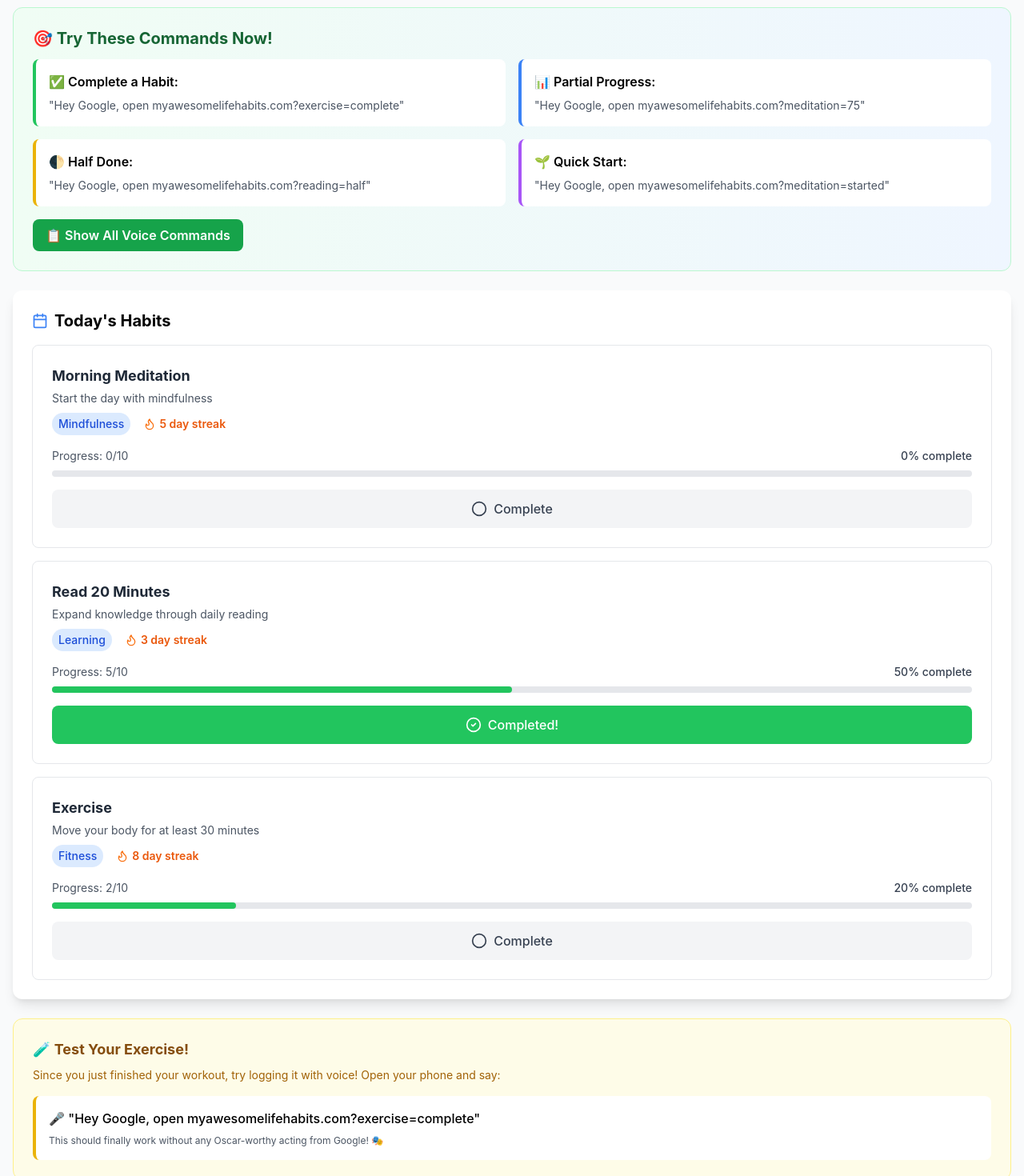
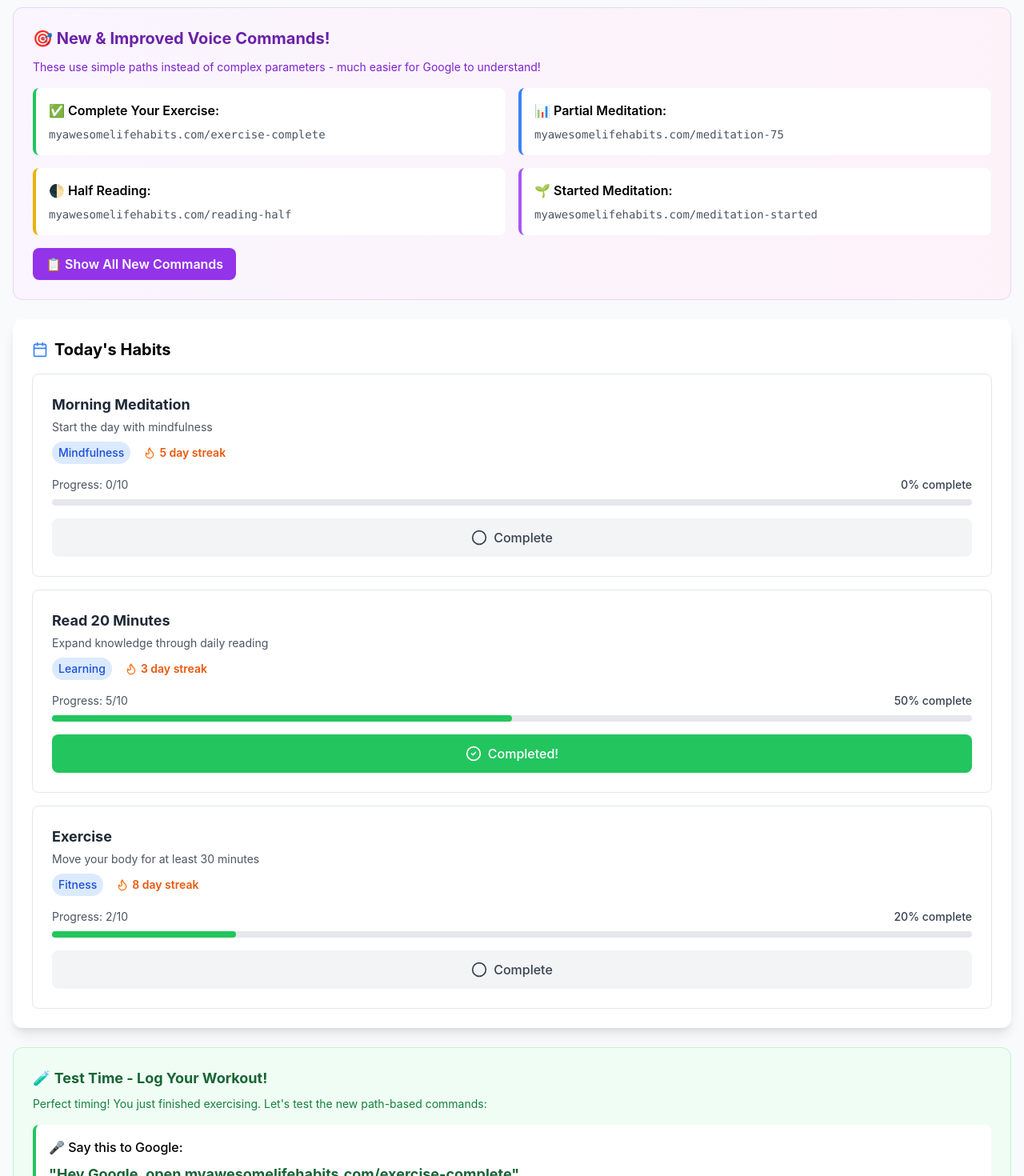
Before and after one commit to DeodathVR/better-habits-better-me, a React (Create React App) app: page / in a window 1280 px wide. Shown: the part 260-1730 px from the top of the page at 80% size. Built offline with nearby package versions, Linux system fonts and the light colour scheme.

Commit message:
Update Voice App.js

```diff
--- a/src/App.js
+++ b/src/App.js
@@ -109,48 +109,67 @@ function App() {
     localStorage.setItem('habitTracker_habits', JSON.stringify(habits));
   }, [habits]);
 
-  // SIMPLE VOICE COMMANDS - New and Improved!
+  // PATH-BASED VOICE COMMANDS - The Ultimate Solution!
   useEffect(() => {
-    const handleSimpleVoiceCommand = () => {
-      console.log('🎤 SIMPLE VOICE COMMAND DETECTOR ACTIVATED!');
+    const handlePathBasedVoiceCommand = () => {
+      console.log('🎯 PATH-BASED VOICE COMMAND DETECTOR ACTIVATED!');
       console.log('📍 Current URL:', window.location.href);
+      console.log('🛤️ Current Path:', window.location.pathname);
 
-      const urlParams = new URLSearchParams(window.location.search);
-      console.log('📋 URL Parameters found:');
+      const path = window.location.pathname;
 
-      // Look for simple habit commands
-      const habitCommands = [];
-      for (let [key, value] of urlParams) {
-        console.log(`  - ${key}: "${value}"`);
-        habitCommands.push({ habit: key, action: value });
+      // Skip if we're just on the home page
+      if (path === '/' || path === '') {
+        console.log('🏠 Home page - no voice command to process');
+        return;
       }
 
-      console.log('🏃 Available habits for matching:');
-      habits.forEach((habit, index) => {
-        console.log(`  ${index + 1}. "${habit.name}" (id: ${habit.id})`);
-      });
+      console.log('🔍 Analyzing path for voice commands...');
 
-      // Process each habit command
-      habitCommands.forEach(command => {
-        console.log(`🎯 Processing command: ${command.habit}=${command.action}`);
+      // Remove leading slash and split by dashes
+      const pathParts = path.substring(1).split('-');
+      console.log('📋 Path parts:', pathParts);
 
-        const matchedHabit = findHabitByKeyword(command.habit);
+      if (pathParts.length >= 2) {
+        const habitKeyword = pathParts[0];
+        const action = pathParts.slice(1).join('-'); // rejoin in case action has dashes
+
+        console.log(`🎯 Extracted: habit="${habitKeyword}", action="${action}"`);
+
+        console.log('🏃 Available habits for matching:');
+        habits.forEach((habit, index) => {
+          console.log(`  ${index + 1}. "${habit.name}" (id: ${habit.id})`);
+        });
+
+        const matchedHabit = findHabitByKeyword(habitKeyword);
         if (matchedHabit) {
-          const percentage = parseActionToPercentage(command.action);
-          console.log(`✅ MATCH FOUND: ${matchedHabit.name} → ${percentage}%`);
+          const percentage = parseActionToPercentage(action);
+          console.log(`✅ PATH MATCH FOUND: ${matchedHabit.name} → ${percentage}%`);
 
           executeVoiceCommand(matchedHabit, percentage);
+
+          // Redirect to home page after processing to clean URL
+          setTimeout(() => {
+            window.history.replaceState({}, document.title, '/');
+            console.log('🧹 Redirected to home page');
+          }, 2000);
         } else {
-          console.log(`❌ No habit found for keyword: "${command.habit}"`);
-          showMessage(`🎤 Voice command failed: No habit found for "${command.habit}"`);
+          console.log(`❌ No habit found for keyword: "${habitKeyword}"`);
+          showMessage(`🎤 Voice command failed: No habit found for "${habitKeyword}"`);
+
+          // Still redirect to home
+          setTimeout(() => {
+            window.history.replaceState({}, document.title, '/');
+          }, 3000);
         }
-      });
+      } else {
+        console.log('❌ Invalid path format. Expected: /habit-action');
+        showMessage(`🎤 Invalid voice command format in URL: "${path}"`);
 
-      // Clear URL after processing to avoid repeat executions
-      if (habitCommands.length > 0) {
-        const newUrl = window.location.origin + window.location.pathname;
-        window.history.replaceState({}, document.title, newUrl);
-        console.log('🧹 URL cleaned:', newUrl);
+        // Redirect to home
+        setTimeout(() => {
+          window.history.replaceState({}, document.title, '/');
+        }, 3000);
       }
     };
 
@@ -161,10 +180,9 @@ function App() {
 
       // Direct keyword mapping for reliability
       const keywordMap = {
-        'meditation': ['meditation', 'meditate', 'mindful', 'zen'],
+        'meditation': ['meditation', 'meditate', 'mindful', 'zen', 'morning'],
         'exercise': ['exercise', 'workout', 'fitness', 'gym', 'run'],
         'reading': ['reading', 'read', 'book', 'study'],
-        'morning': ['morning'], // for "Morning Meditation"
       };
 
       // First, try exact habit name matching
@@ -214,7 +232,10 @@ function App() {
         'some': 50,
         'little': 25,
         'bit': 25,
-        'started': 25
+        'started': 25,
+        'quarter': 25,
+        'three-quarters': 75,
+        'threequarters': 75
       };
 
       const percentage = actionMap[actionLower] || 100; // Default to 100%
@@ -256,8 +277,8 @@ function App() {
       if ('speechSynthesis' in window) {
         const utterance = new SpeechSynthesisUtterance(
           percentage === 100
-            ? `Great job! ${habit.name} completed successfully!`
-            : `Nice work! ${habit.name} logged at ${percentage} percent!`
+            ? `Awesome! ${habit.name} completed successfully!`
+            : `Great work! ${habit.name} logged at ${percentage} percent!`
         );
         console.log('🔊 Speaking confirmation');
         speechSynthesis.speak(utterance);
@@ -265,20 +286,18 @@ function App() {
     };
 
     // Check for voice commands on page load
-    console.log('🚀 Setting up simple voice command listener...');
+    console.log('🚀 Setting up path-based voice command listener...');
     const timer = setTimeout(() => {
-      console.log('⏰ Checking for simple voice commands...');
-      handleSimpleVoiceCommand();
+      console.log('⏰ Checking for path-based voice commands...');
+      handlePathBasedVoiceCommand();
     }, 500);
 
     // Listen for URL changes
-    window.addEventListener('popstate', handleSimpleVoiceCommand);
-    window.addEventListener('hashchange', handleSimpleVoiceCommand);
+    window.addEventListener('popstate', handlePathBasedVoiceCommand);
 
     return () => {
       clearTimeout(timer);
-      window.removeEventListener('popstate', handleSimpleVoiceCommand);
-      window.removeEventListener('hashchange', handleSimpleVoiceCommand);
+      window.removeEventListener('popstate', handlePathBasedVoiceCommand);
     };
   }, [habits]);
 
@@ -319,26 +338,29 @@ function App() {
   };
 
   const generateVoiceExamples = () => {
-    return `🎤 WORKING VOICE COMMANDS:
+    return `🎤 NEW PATH-BASED VOICE COMMANDS:
 
 Try saying these to Google Assistant:
 
-✅ "Hey Google, open myawesomelifehabits.com?exercise=complete"
-✅ "Hey Google, open myawesomelifehabits.com?meditation=done"
-✅ "Hey Google, open myawesomelifehabits.com?reading=75"
-✅ "Hey Google, open myawesomelifehabits.com?meditation=half"
-✅ "Hey Google, open myawesomelifehabits.com?exercise=50"
+✅ "Hey Google, open myawesomelifehabits.com/exercise-complete"
+✅ "Hey Google, open myawesomelifehabits.com/meditation-done"
+✅ "Hey Google, open myawesomelifehabits.com/reading-75"
+✅ "Hey Google, open myawesomelifehabits.com/meditation-half"
+✅ "Hey Google, open myawesomelifehabits.com/exercise-50"
 
 📊 Percentage words that work:
 • complete/done/finished = 100%
 • half/partial/some = 50%
-• little/bit/started = 25%
+• little/bit/started/quarter = 25%
+• three-quarters = 75%
 • Any number (25, 75, 90, etc.)
 
 🎯 Habit keywords that work:
 • meditation, meditate, mindful → Morning Meditation
 • exercise, workout, fitness, gym → Exercise
-• reading, read, book, study → Read 20 Minutes`;
+• reading, read, book, study → Read 20 Minutes
+
+🔥 These are MUCH easier for Google to handle!`;
   };
 
   return (
@@ -373,36 +395,39 @@ Try saying these to Google Assistant:
       <main className="max-w-7xl mx-auto px-4 py-8">
         <div className="space-y-6">
           <div className="text-center py-6">
-            <h1 className="text-4xl font-bold text-gray-800 mb-4">🎤 Voice Commands Active!</h1>
-            <p className="text-lg text-gray-600 mb-4">Simple, natural voice logging - no more Google acting!</p>
+            <h1 className="text-4xl font-bold text-gray-800 mb-4">🛤️ Path-Based Voice Commands!</h1>
+            <p className="text-lg text-gray-600 mb-4">Simple URLs that Google can actually handle!</p>
           </div>
 
           {/* Voice Command Examples */}
-          <div className="bg-gradient-to-r from-green-50 to-blue-50 border border-green-200 rounded-xl p-6">
-            <h2 className="text-xl font-bold text-green-800 mb-3">🎯 Try These Commands Now!</h2>
+          <div className="bg-gradient-to-r from-purple-50 to-pink-50 border border-purple-200 rounded-xl p-6">
+            <h2 className="text-xl font-bold text-purple-800 mb-3">🎯 New & Improved Voice Commands!</h2>
+            <p className="text-sm text-purple-700 mb-4">
+              These use simple paths instead of complex parameters - much easier for Google to understand!
+            </p>
             <div className="grid grid-cols-1 md:grid-cols-2 gap-4">
               <div className="bg-white p-4 rounded-lg border-l-4 border-green-500">
-                <h3 className="font-semibold mb-2">✅ Complete a Habit:</h3>
-                <p className="text-sm text-gray-600">"Hey Google, open myawesomelifehabits.com?exercise=complete"</p>
+                <h3 className="font-semibold mb-2">✅ Complete Your Exercise:</h3>
+                <p className="text-sm text-gray-600 font-mono">myawesomelifehabits.com/exercise-complete</p>
               </div>
               <div className="bg-white p-4 rounded-lg border-l-4 border-blue-500">
-                <h3 className="font-semibold mb-2">📊 Partial Progress:</h3>
-                <p className="text-sm text-gray-600">"Hey Google, open myawesomelifehabits.com?meditation=75"</p>
+                <h3 className="font-semibold mb-2">📊 Partial Meditation:</h3>
+                <p className="text-sm text-gray-600 font-mono">myawesomelifehabits.com/meditation-75</p>
               </div>
               <div className="bg-white p-4 rounded-lg border-l-4 border-yellow-500">
-                <h3 className="font-semibold mb-2">🌓 Half Done:</h3>
-                <p className="text-sm text-gray-600">"Hey Google, open myawesomelifehabits.com?reading=half"</p>
+                <h3 className="font-semibold mb-2">🌓 Half Reading:</h3>
+                <p className="text-sm text-gray-600 font-mono">myawesomelifehabits.com/reading-half</p>
               </div>
               <div className="bg-white p-4 rounded-lg border-l-4 border-purple-500">
-                <h3 className="font-semibold mb-2">🌱 Quick Start:</h3>
-                <p className="text-sm text-gray-600">"Hey Google, open myawesomelifehabits.com?meditation=started"</p>
+                <h3 className="font-semibold mb-2">🌱 Started Meditation:</h3>
+                <p className="text-sm text-gray-600 font-mono">myawesomelifehabits.com/meditation-started</p>
               </div>
             </div>
             <button
               onClick={() => showMessage(generateVoiceExamples())}
-              className="mt-4 bg-green-600 text-white px-4 py-2 rounded-lg font-semibold hover:bg-green-700 transition-colors"
+              className="mt-4 bg-purple-600 text-white px-4 py-2 rounded-lg font-semibold hover:bg-purple-700 transition-colors"
             >
-              📋 Show All Voice Commands
+              📋 Show All New Commands
             </button>
           </div>
 
@@ -475,14 +500,15 @@ Try saying these to Google Assistant:
           </div>
 
           {/* Test Instructions */}
-          <div className="bg-yellow-50 border border-yellow-200 rounded-xl p-6">
-            <h3 className="text-lg font-bold text-yellow-800 mb-2">🧪 Test Your Exercise!</h3>
-            <p className="text-sm text-yellow-700 mb-4">
-              Since you just finished your workout, try logging it with voice! Open your phone and say:
+          <div className="bg-green-50 border border-green-200 rounded-xl p-6">
+            <h3 className="text-lg font-bold text-green-800 mb-2">🧪 Test Time - Log Your Workout!</h3>
+            <p className="text-sm text-green-700 mb-4">
+              Perfect timing! You just finished exercising. Let's test the new path-based commands:
             </p>
-            <div className="bg-white p-4 rounded-lg border-l-4 border-yellow-500">
-              <p className="font-medium mb-2">🎤 "Hey Google, open myawesomelifehabits.com?exercise=complete"</p>
-              <p className="text-xs text-gray-600">This should finally work without any Oscar-worthy acting from Google! 🎭</p>
+            <div className="bg-white p-4 rounded-lg border-l-4 border-green-500">
+              <p className="font-medium mb-2">🎤 Say this to Google:</p>
+              <p className="text-lg font-bold text-green-800">"Hey Google, open myawesomelifehabits.com/exercise-complete"</p>
+              <p className="text-xs text-gray-600 mt-2">This should FINALLY work! No more complex parameters for Google to mess up! 🎯</p>
             </div>
           </div>
         </div>
@@ -490,7 +516,7 @@ Try saying these to Google Assistant:
 
       <footer className="bg-white border-t mt-12">
         <div className="max-w-7xl mx-auto px-4 py-6 text-center text-gray-600">
-          <p className="text-sm">🎤 Voice commands: Simple, Natural, Working! No more lies! ✨</p>
+          <p className="text-sm">🛤️ Path-based commands: The solution to Google's URL confusion! ✨</p>
         </div>
       </footer>
     </div>
```
